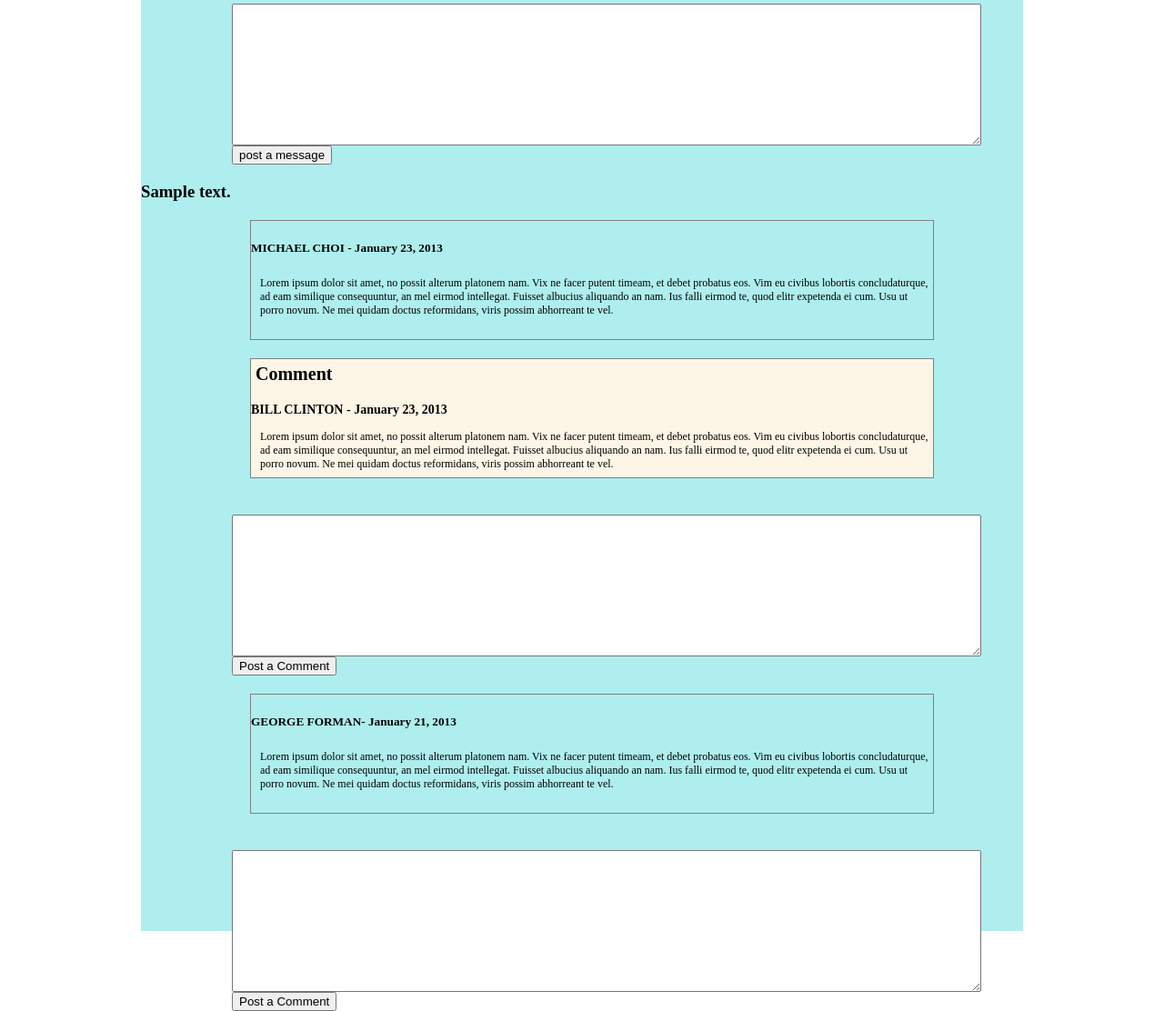
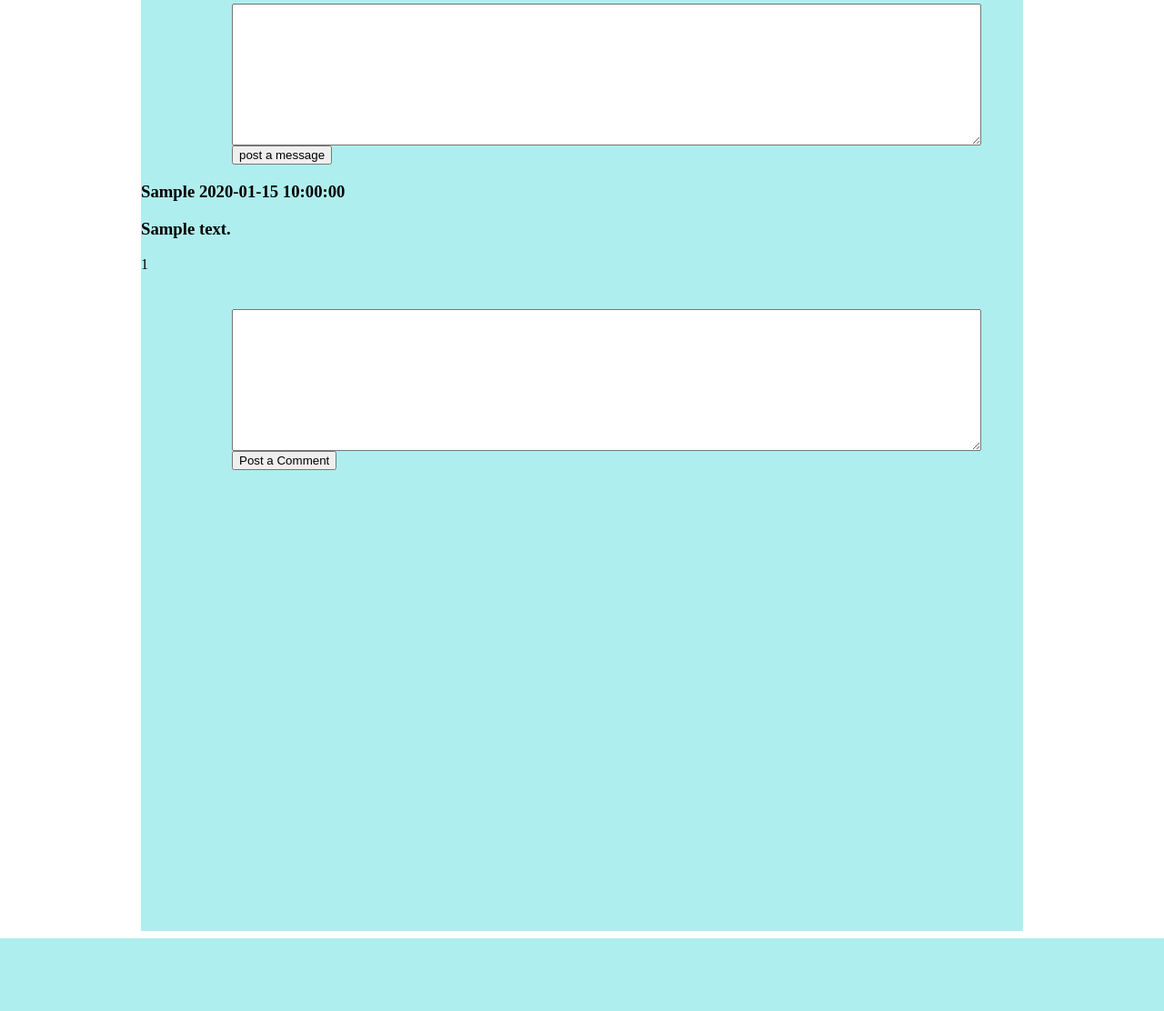
Before and after one commit to caseylarue/PHP_MySQL, a PHP site: page /wall.php in a window 1280 px wide. Shown: the part 184-1296 px from the top of the page at 91% size. After the commit the page ends 1216 px from the top, so only its background shows below. Run offline with PHP 8.4, Linux system fonts and the light colour scheme; the visitor is signed in with stand-in values (Sample User, id 1); tables that the repository leaves empty or names only in its code hold one stand-in row (values such as "Sample post").

Commit message:
modifications to the wall

```diff
--- a/the_wall/wall.php
+++ b/the_wall/wall.php
@@ -96,39 +96,36 @@
 
 		<!-- Pull from the db....messages -->
 <?php
-		$query_messages = "SELECT * FROM messages ORDER BY created_at DESC";
+		$query_messages = "SELECT messages.message, messages.created_at, messages.id as msg_id, users.first_name, users.last_name, users.id FROM messages LEFT JOIN users ON messages.users_id = users.id ORDER BY messages.created_at DESC";
 		$messages = fetch_all($query_messages);
 // need to get the name from the users table as well
 		foreach ($messages as $message)
 		{
-			echo "<h3> {$message['message']} </h3>";
-		}
-		// die();
+			// $msg_id = $message['msg_id'];
+			$_SESSION['msg_id'] = $message['msg_id'];
+			$msg_id = $_SESSION['msg_id'];
+
+			$first_name = $message['first_name'];
+			$last_name = $message['last_name'];
+			$created_at = $message['created_at'];
+			$message = $message['message'];
+
+
+			echo "<h3> $first_name  $created_at </h3>";
+			echo "<h3> $message </h3>";
+			echo $_SESSION['msg_id'] ;
 ?>
 
-		<div class="message">
-			<h5>MICHAEL CHOI - January 23, 2013</h5>
-			<p>Lorem ipsum dolor sit amet, no possit alterum platonem nam. Vix ne facer putent timeam, et debet probatus eos. Vim eu civibus lobortis concludaturque, ad eam similique consequuntur, an mel eirmod intellegat. Fuisset albucius aliquando an nam. Ius falli eirmod te, quod elitr expetenda ei cum. Usu ut porro novum. Ne mei quidam doctus reformidans, viris possim abhorreant te vel.</p>
-		</div>
-		<div class="comment">
-			<h4>Comment</h4>
-			<h3>BILL CLINTON - January 23, 2013</h5>
-			<p>Lorem ipsum dolor sit amet, no possit alterum platonem nam. Vix ne facer putent timeam, et debet probatus eos. Vim eu civibus lobortis concludaturque, ad eam similique consequuntur, an mel eirmod intellegat. Fuisset albucius aliquando an nam. Ius falli eirmod te, quod elitr expetenda ei cum. Usu ut porro novum. Ne mei quidam doctus reformidans, viris possim abhorreant te vel.</p>
-		</div>
-		<form class='comment_post' action='process.php'  method='post'>
+			<form class='comment_post' action='process.php'  method='post'>
 			<input type='hidden' name='action' value='comment_post'>
-			<textarea rows="10" cols="100"></textarea>
+			<textarea rows='10'  cols='100' name='comment'> </textarea>
 			<input type='submit' value='Post a Comment'>
-		</form>
-		<div class="message">
-			<h5>GEORGE FORMAN- January 21, 2013</h5>
-			<p>Lorem ipsum dolor sit amet, no possit alterum platonem nam. Vix ne facer putent timeam, et debet probatus eos. Vim eu civibus lobortis concludaturque, ad eam similique consequuntur, an mel eirmod intellegat. Fuisset albucius aliquando an nam. Ius falli eirmod te, quod elitr expetenda ei cum. Usu ut porro novum. Ne mei quidam doctus reformidans, viris possim abhorreant te vel.</p>
-		</div>
-		<form class='comment_post' action='process.php'  method='post'>
-			<input type='hidden' name='action' value='comment_post'>
-			<textarea rows="10" cols="100"></textarea>
-			<input type='submit' value='Post a Comment'>
-		</form>
+			</form>
+<?php
+		}
+?>
+
+
 	</div>
 </body>
 </html>
```
Also changed, not shown: the_wall/process.php (+15 -0 lines).
